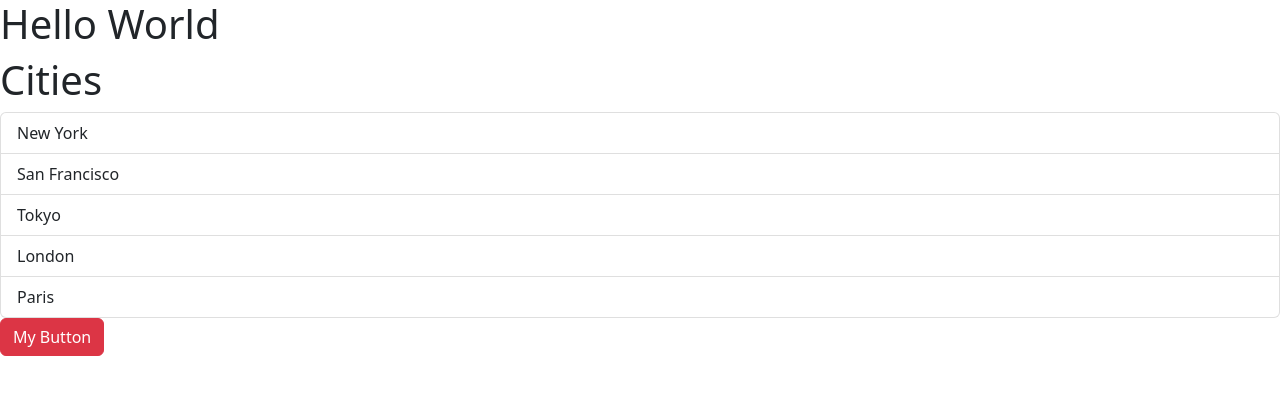
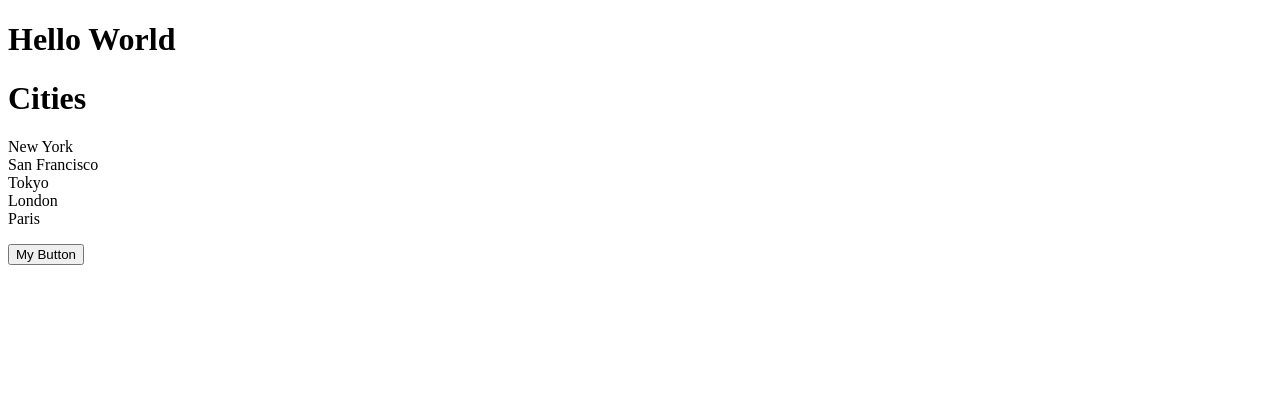
Before and after one commit to jaishankarg24/react-18-game, a React (Vite) app: page / in a window 1280 px wide. Shown: the top 394 px of the page. Built offline with nearby package versions, Linux system fonts and the light colour scheme.

Commit message:
Vanilla css

```diff
--- a/src/App.tsx
+++ b/src/App.tsx
@@ -1,4 +1,5 @@
 import Message from "./Message";
+//import ListGroup from "./components/ListGroup/ListGroup";
 import ListGroup from "./components/ListGroup";
 import Alert from "./components/Alert";
 import Button from "./components/Button";
--- /dev/null
+++ b/src/components/ListGroup/ListGroup.css
@@ -0,0 +1,4 @@
+.list-group {
+  list-style: none;
+  padding: 0;
+}
--- a/src/components/ListGroup.tsx
+++ b/src/components/ListGroup/ListGroup.tsx
@@ -1,5 +1,6 @@
 //import { Fragment } from "react";
 import { MouseEvent, useState } from "react";
+import "./ListGroup.css";
 
 interface Props {
   items: string[];
--- /dev/null
+++ b/src/components/ListGroup/index.ts
@@ -0,0 +1,3 @@
+import ListGroup from "./ListGroup";
+
+export default ListGroup;
--- a/src/main.tsx
+++ b/src/main.tsx
@@ -1,7 +1,7 @@
 import React from "react";
 import ReactDOM from "react-dom/client";
 import App from "./App";
-import "bootstrap/dist/css/bootstrap.css";
+//import "bootstrap/dist/css/bootstrap.css";
 //import "./index.css";
 
 ReactDOM.createRoot(document.getElementById("root") as HTMLElement).render(
```
